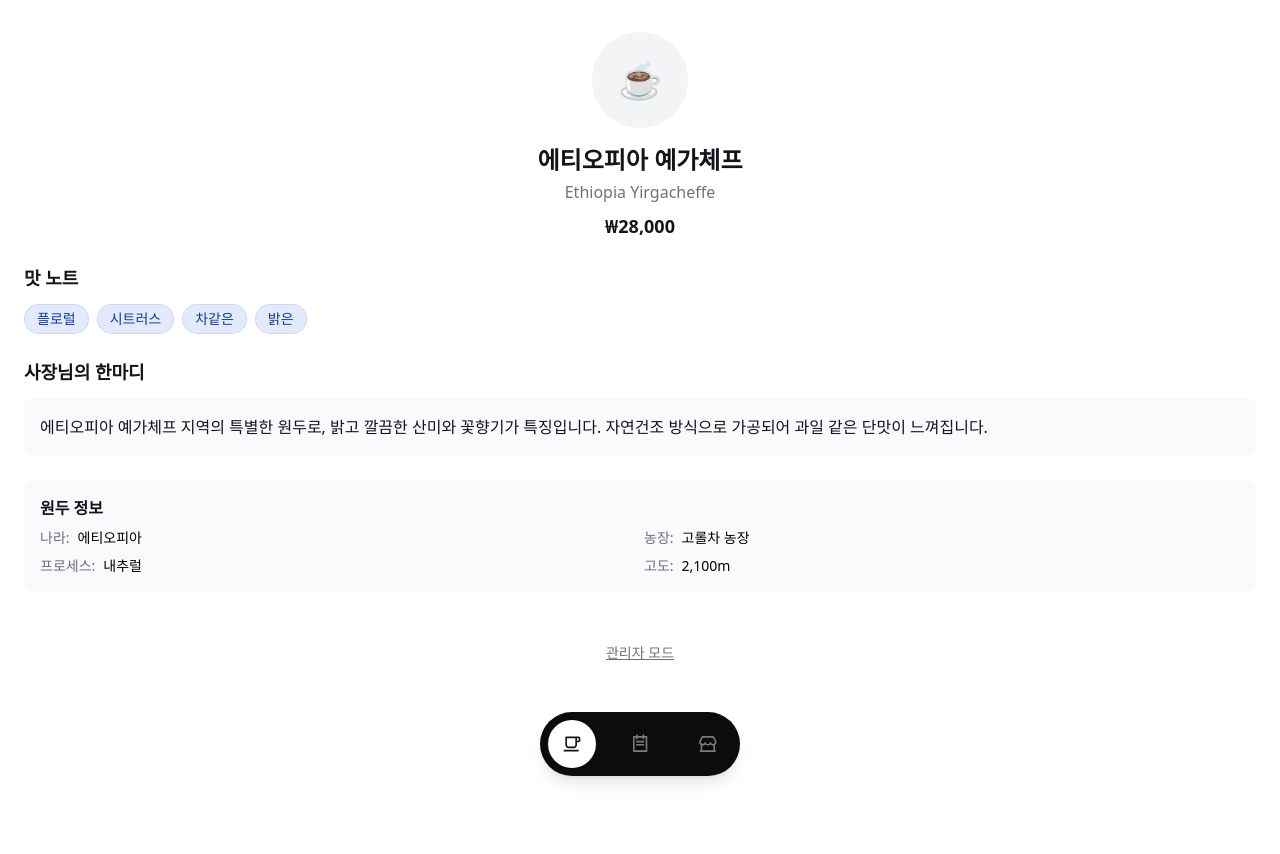
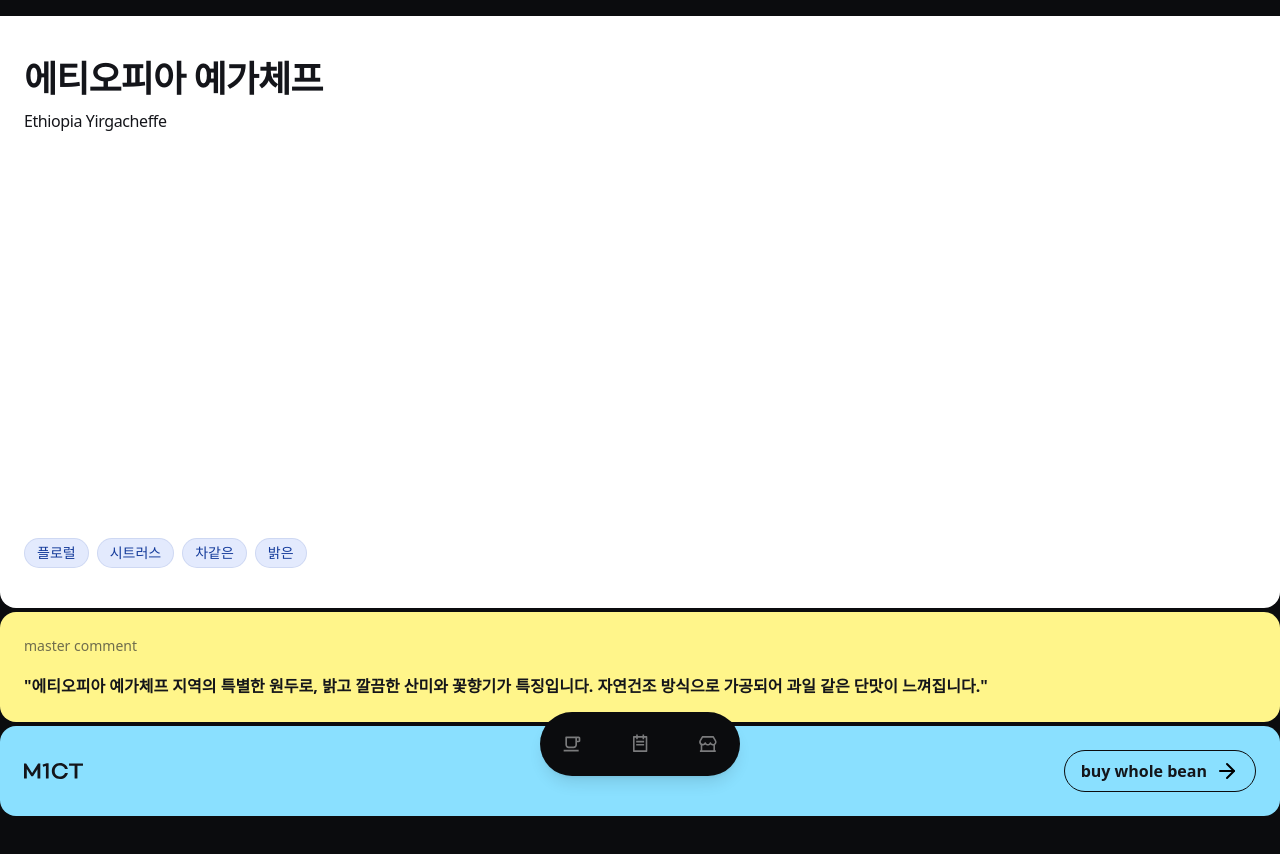
Before and after one commit to 309dot/coffee-nfc, a React (Vite) app: page / in a window 1280 px wide. Shown: the top 854 px of the page. Before the commit the page ends 800 px from the top, so only its background shows below. Built offline with nearby package versions, Linux system fonts and the light colour scheme.

Commit message:
✨ 기존 디자인 복원 + 다중원두 URL 시스템

```diff
--- a/src/App.tsx
+++ b/src/App.tsx
@@ -1,78 +1,82 @@
 import { useState, useEffect } from 'react';
-import { Navigation } from './components/ui/Navigation';
+import { Layout } from './components/layout/Layout';
 import { Home } from './pages/Home';
 import { Calendar } from './pages/Calendar';
 import { Details } from './pages/Details';
 import { Dashboard } from './pages/Dashboard';
 
-type Page = 'home' | 'calendar' | 'details' | 'dashboard';
+type Tab = 'coffee' | 'calendar' | 'coffee-details';
 
 function App() {
-  const [currentPage, setCurrentPage] = useState<Page>('home');
+  const [activeTab, setActiveTab] = useState<Tab>('coffee');
 
   useEffect(() => {
-    // URL 파라미터를 읽어서 페이지 결정
+    // URL 파라미터 확인
     const urlParams = new URLSearchParams(window.location.search);
-    const page = urlParams.get('page') as Page;
+    const page = urlParams.get('page');
 
-    if (page && ['home', 'calendar', 'details', 'dashboard'].includes(page)) {
-      setCurrentPage(page);
+    // 대시보드 접근 확인
+    if (page === 'dashboard') {
+      // 대시보드는 탭 시스템을 우회
+      return;
+    }
+
+    // 기존 탭 시스템
+    const coffeeId = urlParams.get('coffee');
+    if (coffeeId) {
+      setActiveTab('coffee-details');
     } else {
-      // 기본값: home
-      setCurrentPage('home');
+      setActiveTab('coffee');
     }
   }, []);
 
-  const handlePageChange = (page: Page) => {
-    setCurrentPage(page);
+  // 대시보드 렌더링 (URL에서 page=dashboard인 경우)
+  const urlParams = new URLSearchParams(window.location.search);
+  if (urlParams.get('page') === 'dashboard') {
+    return <Dashboard />;
+  }
+
+  const renderPage = () => {
+    switch (activeTab) {
+      case 'coffee':
+        return <Home />;
+      case 'coffee-details':
+        return <Details />;
+      case 'calendar':
+        return <Calendar />;
+      default:
+        return <Home />;
+    }
+  };
+
+  const handleTabChange = (tab: string) => {
+    const tabMapping: Record<string, Tab> = {
+      'home': 'coffee',
+      'coffee': 'coffee',
+      'calendar': 'calendar',
+      'details': 'coffee-details'
+    };
+
+    const newTab = tabMapping[tab] || 'coffee';
+    setActiveTab(newTab);
 
     // URL 업데이트 (coffee 파라미터 유지)
     const urlParams = new URLSearchParams(window.location.search);
     const coffeeId = urlParams.get('coffee');
 
-    let newUrl = `/?page=${page}`;
-    if (coffeeId && page !== 'dashboard') {
-      newUrl += `&coffee=${coffeeId}`;
-    }
-
-    window.history.pushState({}, '', newUrl);
-  };
-
-  const renderCurrentPage = () => {
-    switch (currentPage) {
-      case 'home':
-        return <Home />;
-      case 'calendar':
-        return <Calendar />;
-      case 'details':
-        return <Details />;
-      case 'dashboard':
-        return <Dashboard />;
-      default:
-        return <Home />;
+    if (newTab === 'coffee-details') {
+      window.history.pushState({}, '', `/?page=details${coffeeId ? `&coffee=${coffeeId}` : ''}`);
+    } else if (newTab === 'calendar') {
+      window.history.pushState({}, '', `/?page=calendar${coffeeId ? `&coffee=${coffeeId}` : ''}`);
+    } else {
+      window.history.pushState({}, '', `/${coffeeId ? `?coffee=${coffeeId}` : ''}`);
     }
   };
 
-  // 대시보드는 네비게이션 숨기기
-  const showNavigation = currentPage !== 'dashboard';
-
   return (
-    <div className="min-h-screen bg-app-background flex flex-col">
-      <div className="flex-1 flex flex-col overflow-hidden">
-        {/* Main Content */}
-        <main className="flex-1 overflow-hidden">
-          {renderCurrentPage()}
-        </main>
-
-        {/* Navigation - 대시보드에서는 숨김 */}
-        {showNavigation && (
-          <Navigation
-            currentPage={currentPage}
-            onPageChange={handlePageChange}
-          />
-        )}
-      </div>
-    </div>
+    <Layout currentPage={activeTab} onPageChange={handleTabChange}>
+      {renderPage()}
+    </Layout>
   );
 }
 
--- /dev/null
+++ b/src/components/layout/Layout.tsx
@@ -0,0 +1,22 @@
+import { Navigation } from '../ui/Navigation';
+
+interface LayoutProps {
+  children: React.ReactNode;
+  currentPage: string;
+  onPageChange: (page: string) => void;
+}
+
+export function Layout({ children, currentPage, onPageChange }: LayoutProps) {
+  const isCalendarPage = currentPage === 'calendar';
+
+  return (
+    <div className={`w-full min-h-screen font-inter flex flex-col ${
+      isCalendarPage ? 'bg-white' : 'bg-dark-navy'
+    }`}>
+      <main className="flex-1 flex flex-col pt-4 pb-24">
+        {children}
+      </main>
+      <Navigation currentPage={currentPage as any} onPageChange={onPageChange as any} />
+    </div>
+  );
+}
--- a/src/pages/Details.tsx
+++ b/src/pages/Details.tsx
@@ -1,52 +1,71 @@
 import { useState, useEffect } from 'react';
+import { Badge } from '../components/ui/Badge';
+import { ArrowRightIcon } from '../components/icons';
 import { api, type CoffeeApiData } from '../services/api';
+import { useAppStore } from '../store/useAppStore';
+import { analyticsService } from '../services/analytics';
 
 export function Details() {
   const [coffee, setCoffee] = useState<CoffeeApiData | null>(null);
   const [loading, setLoading] = useState(true);
-  const [error, setError] = useState<string | null>(null);
+  const { addToCart, addToFavorites, favorites } = useAppStore();
 
   useEffect(() => {
-    const loadCoffee = async () => {
+    const loadCoffeeData = async () => {
       setLoading(true);
-      setError(null);
+      try {
+        // URL에서 coffee ID 파라미터 확인
+        const urlParams = new URLSearchParams(window.location.search);
+        const coffeeId = urlParams.get('coffee') || 'eth-001'; // 기본값
 
-      try {
-        // URL에서 coffee ID 파라미터 가져오기
-        const urlParams = new URLSearchParams(window.location.search);
-        const coffeeId = urlParams.get('coffee');
+        const data = await api.getCoffeeById(coffeeId);
+        if (data && data.active) {
+          setCoffee(data);
 
-        if (coffeeId) {
-          // 특정 원두 로드
-          const coffeeData = await api.getCoffeeById(coffeeId);
-          if (coffeeData && coffeeData.active) {
-            setCoffee(coffeeData);
+          // 분석 추적: 페이지 조회
+          analyticsService.trackView(coffeeId);
         } else {
-            setError('요청하신 원두를 찾을 수 없습니다.');
-          }
-        } else {
-          // 기본값: 첫 번째 활성 원두 로드
+          // 원두를 찾을 수 없으면 첫 번째 활성 원두로 폴백
           const allCoffees = await api.getAllCoffees();
           if (allCoffees.length > 0) {
             setCoffee(allCoffees[0]);
-          } else {
-            setError('등록된 원두가 없습니다.');
+            analyticsService.trackView(allCoffees[0].id);
           }
         }
-      } catch (err) {
-        console.error('Error loading coffee:', err);
-        setError('원두 정보를 불러오는데 실패했습니다.');
+      } catch (error) {
+        console.error('Error loading coffee data:', error);
       } finally {
         setLoading(false);
       }
     };
 
-    loadCoffee();
+    loadCoffeeData();
   }, []);
+
+  const handleAddToCart = () => {
+    if (coffee) {
+      addToCart({
+        id: coffee.id,
+        name: coffee.titleKo,
+        price: coffee.price || 0,
+        quantity: 1,
+      });
+      alert('장바구니에 추가되었습니다!');
+    }
+  };
+
+  const handleAddToFavorites = () => {
+    if (coffee) {
+      addToFavorites(coffee.id);
+      alert('즐겨찾기에 추가되었습니다!');
+    }
+  };
+
+  const isFavorite = coffee ? favorites.includes(coffee.id) : false;
 
   if (loading) {
     return (
-      <div className="bg-white flex-1 flex flex-col items-center justify-center p-6">
+      <div className="bg-white rounded-b-2xl flex-1 flex flex-col items-center justify-center">
         <div className="animate-pulse">
           <div className="w-16 h-16 bg-gray-200 rounded-full mb-4"></div>
           <div className="h-4 bg-gray-200 rounded w-32"></div>
@@ -55,125 +74,118 @@ export function Details() {
     );
   }
 
-  if (error || !coffee) {
+  if (!coffee) {
     return (
-      <div className="bg-white flex-1 flex flex-col items-center justify-center p-6 text-center">
-        <div className="text-6xl mb-4">☕</div>
-        <h2 className="text-xl font-bold text-text-primary mb-2">원두를 찾을 수 없습니다</h2>
-        <p className="text-text-muted mb-4">{error}</p>
-        <button
-          onClick={() => window.location.href = '/'}
-          className="px-4 py-2 bg-text-primary text-white rounded-lg hover:bg-text-primary/90"
-        >
-          홈으로 돌아가기
-        </button>
+      <div className="bg-white rounded-b-2xl flex-1 flex flex-col items-center justify-center p-6">
+        <p className="text-text-muted">커피 정보를 찾을 수 없습니다.</p>
       </div>
     );
   }
 
   return (
-    <div className="bg-white flex-1 flex flex-col overflow-y-auto">
-      <div className="px-6 py-8 space-y-6">
+    <div className="bg-white rounded-b-2xl flex-1 flex flex-col">
       {/* Header */}
-        <div className="text-center space-y-2">
-          <h1 className="text-2xl font-bold text-text-primary">
+      <section className="px-6 pt-6">
+        <div className="mb-4">
+          <h1 className="text-3xl font-bold text-text-primary leading-tight">
             {coffee.titleKo}
           </h1>
-          <p className="text-text-muted">
+          <p className="text-base font-light text-text-primary mt-1">
             {coffee.titleEn}
           </p>
         </div>
 
-        {/* Detailed Information */}
-        <div className="space-y-6">
-          <div className="bg-gray-50 p-6 rounded-lg space-y-4">
-            <h2 className="text-lg font-semibold text-text-primary border-b pb-2">
-              원두 상세 정보
-            </h2>
+        {/* Badges */}
+        <div className="flex flex-wrap gap-2 mb-4">
+          {coffee.flavorNotes.map((note: string, index: number) => (
+            <Badge key={index}>
+              {note}
+            </Badge>
+          ))}
+        </div>
+      </section>
 
-            <div className="grid grid-cols-1 gap-4">
-              <div className="flex justify-between items-center py-2 border-b border-gray-200">
-                <span className="text-text-muted font-medium">나라</span>
-                <span className="text-text-primary font-semibold">{coffee.country}</span>
+      {/* Coffee Details */}
+      <section className="px-6 flex-1 overflow-y-auto">
+        <div className="space-y-4">
+          {/* Master Comment */}
+          <div className="bg-comment-bg rounded-2xl p-4">
+            <h3 className="font-bold text-text-primary mb-2">Master Comment</h3>
+            <p className="text-text-primary text-sm">
+              {coffee.masterComment}
+            </p>
           </div>
 
-              <div className="flex justify-between items-center py-2 border-b border-gray-200">
-                <span className="text-text-muted font-medium">농장</span>
-                <span className="text-text-primary font-semibold">{coffee.farm}</span>
+          {/* Coffee Info */}
+          <div className="bg-gray-50 rounded-2xl p-4">
+            <h3 className="font-bold text-text-primary mb-3">커피 정보</h3>
+            <div className="grid grid-cols-2 gap-3 text-sm">
+              <div>
+                <p className="text-text-muted">나라</p>
+                <p className="font-medium text-text-primary">{coffee.country}</p>
               </div>
-
-              <div className="flex justify-between items-center py-2 border-b border-gray-200">
-                <span className="text-text-muted font-medium">품종</span>
-                <span className="text-text-primary font-semibold">{coffee.variety}</span>
+              <div>
+                <p className="text-text-muted">농장</p>
+                <p className="font-medium text-text-primary">{coffee.farm}</p>
               </div>
-
-              <div className="flex justify-between items-center py-2 border-b border-gray-200">
-                <span className="text-text-muted font-medium">프로세스</span>
-                <span className="text-text-primary font-semibold">{coffee.process}</span>
+              <div>
+                <p className="text-text-muted">품종</p>
+                <p className="font-medium text-text-primary">{coffee.variety}</p>
               </div>
-
-              <div className="flex justify-between items-center py-2 border-b border-gray-200">
-                <span className="text-text-muted font-medium">지역</span>
-                <span className="text-text-primary font-semibold">{coffee.region}</span>
+              <div>
+                <p className="text-text-muted">프로세스</p>
+                <p className="font-medium text-text-primary">{coffee.process}</p>
               </div>
-
-              <div className="flex justify-between items-center py-2">
-                <span className="text-text-muted font-medium">고도</span>
-                <span className="text-text-primary font-semibold">{coffee.altitude}</span>
+              <div>
+                <p className="text-text-muted">지역</p>
+                <p className="font-medium text-text-primary">{coffee.region}</p>
               </div>
+              <div>
+                <p className="text-text-muted">고도</p>
+                <p className="font-medium text-text-primary">{coffee.altitude}</p>
+              </div>
+              {coffee.price && (
+                <div>
+                  <p className="text-text-muted">가격</p>
+                  <p className="font-bold text-text-primary">₩{coffee.price.toLocaleString()}</p>
+                </div>
+              )}
             </div>
           </div>
 
           {/* Description */}
-          <div className="space-y-3">
-            <h2 className="text-lg font-semibold text-text-primary">원두 소개</h2>
-            <div className="bg-gray-50 p-4 rounded-lg">
-              <p className="text-text-primary leading-relaxed">
+          <div className="bg-cta-bg rounded-2xl p-4">
+            <h3 className="font-bold text-text-primary mb-3">원두 소개</h3>
+            <p className="text-text-primary text-sm leading-relaxed whitespace-pre-line">
               {coffee.description}
             </p>
           </div>
         </div>
+      </section>
 
-          {/* Flavor Notes */}
-          <div className="space-y-3">
-            <h2 className="text-lg font-semibold text-text-primary">맛 노트</h2>
-            <div className="flex flex-wrap gap-2">
-              {coffee.flavorNotes.map((note: string, index: number) => (
-                <span
-                  key={index}
-                  className="px-3 py-1 bg-badge-bg text-badge-text rounded-full text-sm font-medium"
+      {/* Action Buttons */}
+      <section className="px-6 py-4 border-t border-gray-100">
+        <div className="flex gap-3">
+          <button
+            onClick={handleAddToFavorites}
+            disabled={isFavorite}
+            className={`flex-1 py-3 rounded-full font-medium transition-colors ${
+              isFavorite
+                ? 'bg-gray-100 text-gray-400 cursor-not-allowed'
+                : 'bg-badge-bg text-badge-text hover:bg-badge-bg/80'
+            }`}
           >
-                  {note}
-                </span>
-              ))}
-            </div>
-          </div>
-
-          {/* Price */}
-          {coffee.price && (
-            <div className="bg-text-primary/5 p-4 rounded-lg text-center">
-              <span className="text-sm text-text-muted">가격</span>
-              <div className="text-2xl font-bold text-text-primary">
-                ₩{coffee.price.toLocaleString()}
-              </div>
-            </div>
-          )}
-        </div>
-
-        {/* Back to Home */}
-        <div className="text-center pt-6 border-t">
+            {isFavorite ? '즐겨찾기 완료' : '즐겨찾기 추가'}
+          </button>
           <button
-            onClick={() => {
-              const urlParams = new URLSearchParams(window.location.search);
-              const coffeeId = urlParams.get('coffee');
-              window.location.href = coffeeId ? `/?coffee=${coffeeId}` : '/';
-            }}
-            className="px-6 py-2 bg-text-primary text-white rounded-lg hover:bg-text-primary/90"
+            onClick={handleAddToCart}
+            className="flex-1 bg-text-primary text-white py-3 rounded-full font-medium hover:bg-text-primary/90 transition-colors flex items-center justify-center gap-2"
           >
-            메인으로 돌아가기
+            장바구니 담기
+            <ArrowRightIcon size={16} />
           </button>
         </div>
-      </div>
+      </section>
     </div>
   );
 }
--- a/src/pages/Home.tsx
+++ b/src/pages/Home.tsx
@@ -1,19 +1,17 @@
 import { useState, useEffect } from 'react';
 import { Badge } from '../components/ui/Badge';
+import { M1CTLogo, ArrowRightIcon } from '../components/icons';
 import { api, type CoffeeApiData } from '../services/api';
 
 export function Home() {
   const [coffee, setCoffee] = useState<CoffeeApiData | null>(null);
   const [loading, setLoading] = useState(true);
-  const [error, setError] = useState<string | null>(null);
 
   useEffect(() => {
-    const loadCoffee = async () => {
+    const loadCoffeeData = async () => {
       setLoading(true);
-      setError(null);
-
       try {
-        // URL에서 coffee ID 파라미터 가져오기
+        // URL에서 coffee ID 파라미터 확인
         const urlParams = new URLSearchParams(window.location.search);
         const coffeeId = urlParams.get('coffee');
 
@@ -23,31 +21,32 @@ export function Home() {
           if (coffeeData && coffeeData.active) {
             setCoffee(coffeeData);
           } else {
-            setError('요청하신 원두를 찾을 수 없습니다.');
-          }
-        } else {
-          // 기본값: 첫 번째 활성 원두 로드
+            // 원두를 찾을 수 없으면 첫 번째 활성 원두로 폴백
             const allCoffees = await api.getAllCoffees();
             if (allCoffees.length > 0) {
               setCoffee(allCoffees[0]);
-          } else {
-            setError('등록된 원두가 없습니다.');
             }
           }
-      } catch (err) {
-        console.error('Error loading coffee:', err);
-        setError('원두 정보를 불러오는데 실패했습니다.');
+        } else {
+          // 기본값: 첫 번째 활성 원두 데이터 로드
+          const allCoffees = await api.getAllCoffees();
+          if (allCoffees.length > 0) {
+            setCoffee(allCoffees[0]);
+          }
+        }
+      } catch (error) {
+        console.error('Error loading coffee data:', error);
       } finally {
         setLoading(false);
       }
     };
 
-    loadCoffee();
+    loadCoffeeData();
   }, []);
 
   if (loading) {
     return (
-      <div className="bg-white flex-1 flex flex-col items-center justify-center p-6">
+      <div className="flex flex-col gap-1 min-h-screen justify-center items-center">
         <div className="animate-pulse">
           <div className="w-16 h-16 bg-gray-200 rounded-full mb-4"></div>
           <div className="h-4 bg-gray-200 rounded w-32"></div>
@@ -56,100 +55,64 @@ export function Home() {
     );
   }
 
-  if (error || !coffee) {
+  if (!coffee) {
     return (
-      <div className="bg-white flex-1 flex flex-col items-center justify-center p-6 text-center">
-        <div className="text-6xl mb-4">☕</div>
-        <h2 className="text-xl font-bold text-text-primary mb-2">원두를 찾을 수 없습니다</h2>
-        <p className="text-text-muted mb-4">{error}</p>
-        <button
-          onClick={() => window.location.href = '/'}
-          className="px-4 py-2 bg-text-primary text-white rounded-lg hover:bg-text-primary/90"
-        >
-          홈으로 돌아가기
-        </button>
+      <div className="flex flex-col gap-1 min-h-screen justify-center items-center">
+        <p className="text-text-muted">커피 정보를 찾을 수 없습니다.</p>
       </div>
     );
   }
 
   return (
-    <div className="bg-white flex-1 flex flex-col overflow-y-auto">
-      <div className="px-6 py-8 space-y-6">
-        {/* Hero Section */}
-        <div className="text-center space-y-4">
-          <div className="w-24 h-24 bg-gray-100 rounded-full mx-auto flex items-center justify-center text-4xl">
-            ☕
-          </div>
-          <div>
-            <h1 className="text-2xl font-bold text-text-primary mb-1">
+    <div className="flex flex-col gap-1 min-h-screen justify-between">
+      {/* Title Section */}
+      <section className="bg-white rounded-b-2xl px-6 py-10 flex flex-col gap-2 flex-1 justify-center">
+        <div className="mb-auto">
+          <h1 className="text-4xl font-bold text-text-primary leading-tight tracking-tight">
             {coffee.titleKo}
           </h1>
-            <p className="text-text-muted">
+          <p className="text-base font-light text-text-primary mt-2 tracking-tight">
             {coffee.titleEn}
           </p>
-            {coffee.price && (
-              <p className="text-lg font-semibold text-text-primary mt-2">
-                ₩{coffee.price.toLocaleString()}
-              </p>
-            )}
-          </div>
         </div>
 
-        {/* Flavor Notes */}
-        <div className="space-y-3">
-          <h2 className="text-lg font-semibold text-text-primary">맛 노트</h2>
-          <div className="flex flex-wrap gap-2">
+        {/* Badges */}
+        <div className="flex flex-wrap gap-2 mt-2">
           {coffee.flavorNotes.map((note, index) => (
             <Badge key={index}>
               {note}
             </Badge>
           ))}
         </div>
-        </div>
+      </section>
 
-        {/* Master's Comment */}
-        <div className="space-y-3">
-          <h2 className="text-lg font-semibold text-text-primary">사장님의 한마디</h2>
-          <div className="bg-gray-50 p-4 rounded-lg">
-            <p className="text-text-primary leading-relaxed">
-              {coffee.masterComment}
+      {/* Comment Card */}
+      <section className="bg-comment-bg rounded-2xl p-6">
+        <div className="flex flex-col gap-2.5">
+          <p className="text-sm text-text-muted font-normal mb-2">
+            master comment
+          </p>
+          <p className="text-base font-bold text-text-primary">
+            "{coffee.masterComment}"
           </p>
         </div>
-        </div>
+      </section>
 
-        {/* Coffee Info Preview */}
-        <div className="bg-gray-50 p-4 rounded-lg space-y-2">
-          <h3 className="font-semibold text-text-primary">원두 정보</h3>
-          <div className="grid grid-cols-2 gap-2 text-sm">
-            <div>
-              <span className="text-text-muted">나라:</span>
-              <span className="ml-2 font-medium">{coffee.country}</span>
-            </div>
-            <div>
-              <span className="text-text-muted">농장:</span>
-              <span className="ml-2 font-medium">{coffee.farm}</span>
-            </div>
-            <div>
-              <span className="text-text-muted">프로세스:</span>
-              <span className="ml-2 font-medium">{coffee.process}</span>
-            </div>
-            <div>
-              <span className="text-text-muted">고도:</span>
-              <span className="ml-2 font-medium">{coffee.altitude}</span>
+      {/* CTA Section */}
+      <section className="bg-cta-bg rounded-2xl p-6">
+        <div className="flex justify-between items-center gap-2">
+          {/* Logo */}
+          <M1CTLogo className="text-text-primary" />
+
+          {/* Buy Button */}
+          <div className="flex items-center gap-2 px-4 py-2 border border-dark-navy rounded-full">
+            <span className="text-base font-bold text-text-primary">
+              buy whole bean
+            </span>
+            <ArrowRightIcon size={24} />
           </div>
         </div>
-        </div>
-
-        {/* Admin Link */}
-        <div className="text-center pt-6">
-          <button
-            onClick={() => window.location.href = '/?page=dashboard'}
-            className="text-sm text-text-muted hover:text-text-primary underline"
-          >
-            관리자 모드
-          </button>
-        </div>
-      </div>
+      </section>
     </div>
   );
 }
```
Lines whose indentation alone changed are shown as unchanged.
